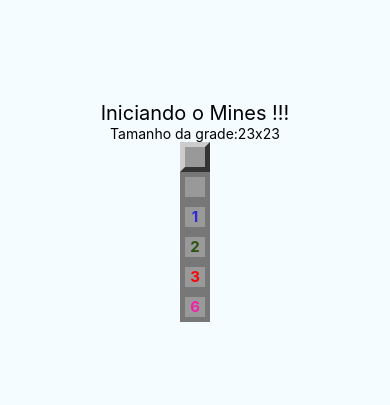
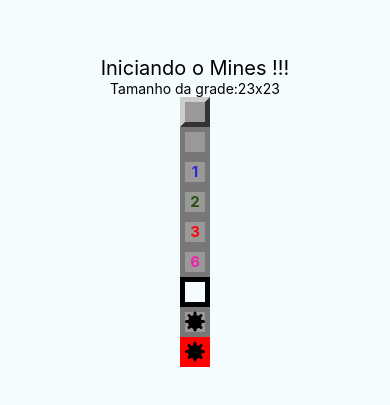
Before and after one commit to PhilipRamkeerat/react-native-minefieldgame, a React Native app: screen / in a window 390 px wide. Shown: the part 211-616 px from the top of the page. Built offline with nearby package versions, Linux system fonts and the light colour scheme.

Commit message:
added Mine component with opened, mined and exploded styles

```diff
--- a/App.js
+++ b/App.js
@@ -23,6 +23,10 @@
           <Field opened nearMines={2}></Field>
           <Field opened nearMines={3}></Field>
           <Field opened nearMines={6}></Field>
+          <Field mined></Field>
+          <Field mined opened></Field>
+          <Field mined opened exploded></Field>
+
         </SafeAreaView>
       </>
     );
--- a/src/components/Field.js
+++ b/src/components/Field.js
@@ -1,12 +1,15 @@
 import React from 'react'
 import { View, StyleSheet, Text } from 'react-native'
 import params from '../params'
+import Mine from './Mine'
 
 export default props => {
-    const { mined, opened, nearMines } = props
+    const { mined, opened, nearMines, exploded } = props
 
     const styleField = [styles.field]
+    if (mined) styleField.push(styles.mined)
     if (opened) styleField.push(styles.opened)
+    if (exploded) styleField.push(styles.exploded)
     if (styleField.length === 1) styleField.push(styles.regular)
 
     let color = null
@@ -21,6 +24,9 @@
             {!mined && opened && nearMines > 0 ?
                 <Text style={[styles.label, { color: color }]}>
                     {nearMines}</Text> : false}
+
+            {mined && opened ?
+                <Mine /> : false}
         </View>
     )
 }
@@ -36,16 +42,20 @@
         borderLeftColor: '#CCC',
         borderTopColor: '#CCC',
         borderRightColor: '#333',
-        borderBottomColor: '#333'
+        borderBottomColor: '#333',
     },
     opened: {
         backgroundColor: '#999',
         borderColor: '#777',
         alignItems: 'center',
-        justifyContent: 'center'
+        justifyContent: 'center',
     },
     label: {
         fontWeight: 'bold',
-        fontSize: params.fontSize
+        fontSize: params.fontSize,
+    },
+    exploded: {
+        backgroundColor: 'red',
+        borderColor: 'red',
     }
 })
--- /dev/null
+++ b/src/components/Mine.js
@@ -0,0 +1,36 @@
+import React from 'react';
+import { View, StyleSheet } from 'react-native'
+
+export default props => {
+    return (
+        <View style={styles.container}>
+            <View style={styles.coreMine}></View>
+            <View style={styles.line}></View>
+            <View style={[styles.line, { transform: [{ rotate: '45deg' }] }]}></View>
+            <View style={[styles.line, { transform: [{ rotate: '90deg' }] }]}></View>
+            <View style={[styles.line, { transform: [{ rotate: '135deg' }] }]}></View>
+        </View>
+    )
+}
+
+const styles = StyleSheet.create({
+    container: {
+        alignItems: 'center',
+        justifyContent: 'center',
+    },
+    coreMine: {
+        height: 14,
+        width: 14,
+        borderRadius: 10,
+        backgroundColor: 'black',
+        alignItems: 'center',
+        justifyContent: 'center',
+    },
+    line: {
+        position: 'absolute',
+        height: 3,
+        width: 20,
+        borderRadius: 3,
+        backgroundColor: 'black',
+    }
+})
```
